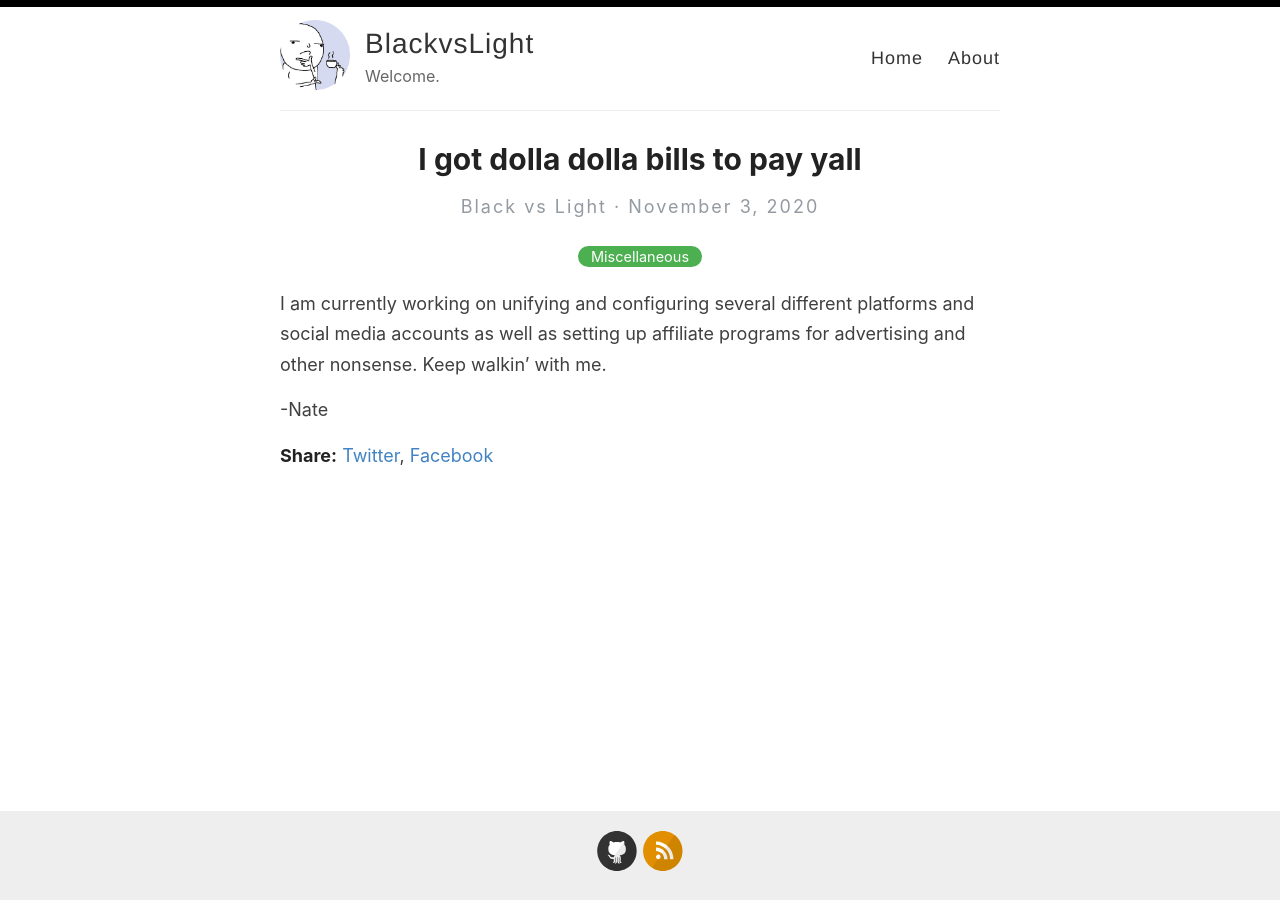
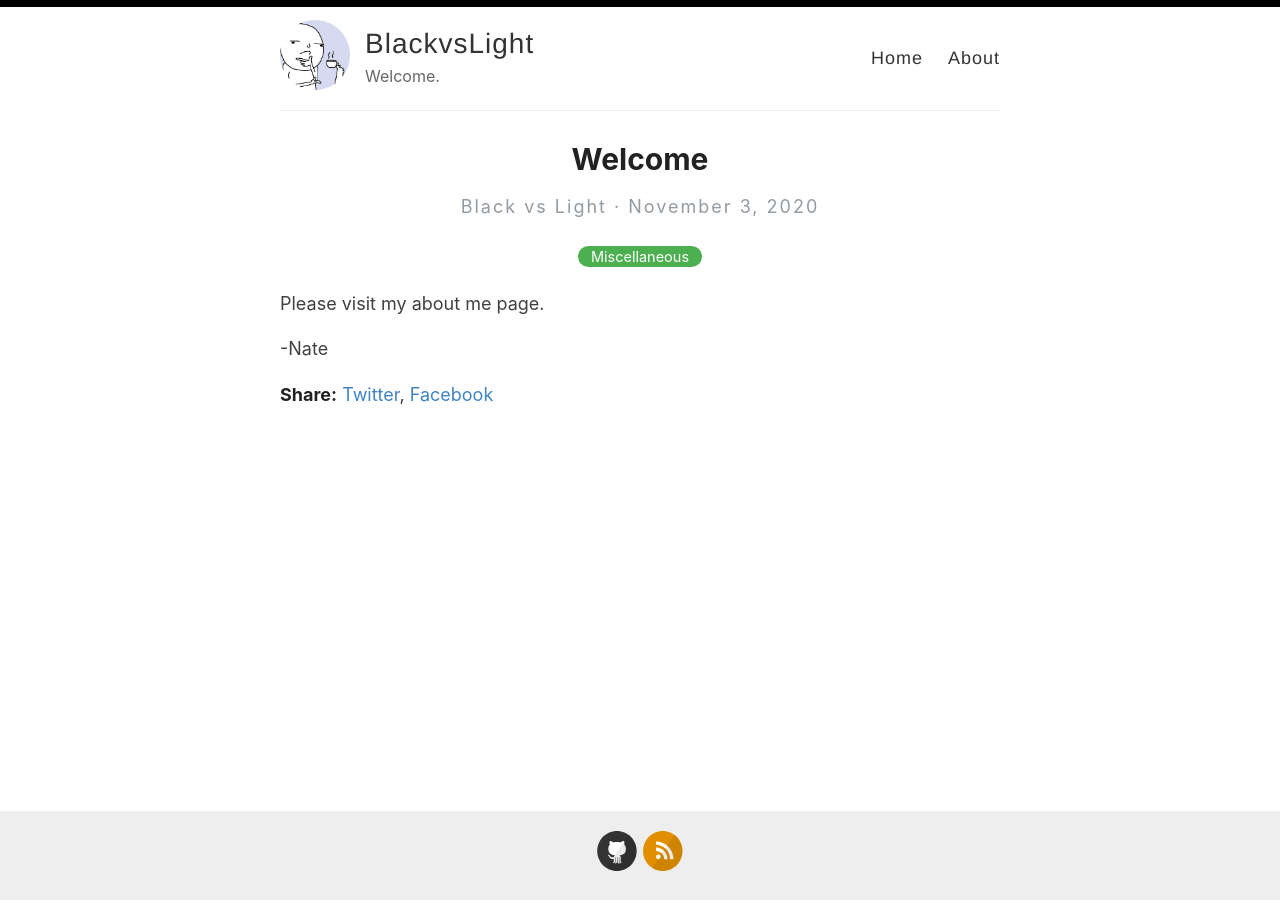
Before and after one commit to anathonous/anathonous.github.io, a Jekyll site: the page built from _posts/2020-11-03-welcome.md, in a window 1280 px wide. Built offline with Jekyll 4.4.1, drawn with Linux system fonts in a browser that asks for light colours.

Commit message:
Update 2020-11-03-welcome.md

```diff
--- a/_posts/2020-11-03-welcome.md
+++ b/_posts/2020-11-03-welcome.md
@@ -1,9 +1,9 @@
 ---
 layout: post
-title: I got dolla dolla bills to pay yall
+title: Welcome
 categories: [Miscellaneous]
 ---
 
-I am currently working on unifying and configuring several different platforms and social media accounts as well as setting up affiliate programs for advertising and other nonsense. Keep walkin' with me.
+Please visit my about me page.
 
 -Nate
```
